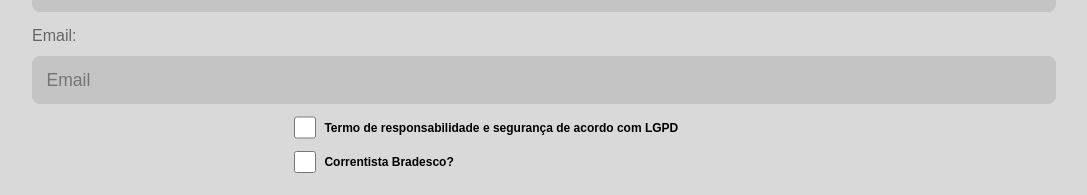
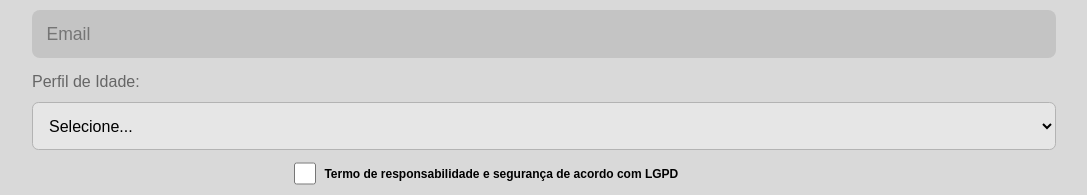
Before and after one commit to Fernandoenq/front-cadastro-fotoai-roleta, a React (Vite) app: page /cadastrocompleto in a window 1280 px wide. Shown: the part 456-651 px from the top of the page, without its empty margins (96-1183 px from the left). Built offline with nearby package versions, Linux system fonts and the light colour scheme.

Commit message:
Perfil de idade adicionado

```diff
--- /dev/null
+++ b/src/components/AgeDropdown.tsx
@@ -0,0 +1,30 @@
+import React from "react";
+import { ageProfiles } from "../utils/ageProfiles"
+
+interface AgeDropdownProps {
+  value: string;
+  onChange: (e: React.ChangeEvent<HTMLSelectElement>) => void;
+}
+
+const AgeDropdown: React.FC<AgeDropdownProps> = ({ value, onChange }) => {
+  return (
+    <div className="input-container">
+      <label className="input-label">Perfil de Idade:</label>
+      <select
+        name="idadePerfil"
+        className="input-field"
+        value={value}
+        onChange={onChange}
+      >
+        <option value="">Selecione...</option>
+        {ageProfiles.map((profile) => (
+          <option key={profile.id} value={profile.id}>
+            {profile.label}
+          </option>
+        ))}
+      </select>
+    </div>
+  );
+};
+
+export default AgeDropdown;
--- a/src/pages/FullRegistration.tsx
+++ b/src/pages/FullRegistration.tsx
@@ -8,6 +8,8 @@ import { validateCpf, formatCpf, unformatCpf } from "../utils/cpfUtils";
 import { validateWhatsapp, formatWhatsapp, unformatWhatsapp } from "../utils/whatsappUtils";
 import { validateEmail } from "../utils/emailUtils";
 import Popup from "../components/Popup";
+import { handleCadastro } from "../utils/formUtils";
+import AgeDropdown from "../components/AgeDropdown";
 
 const CadastroCompleto: React.FC = () => {
   const navigate = useNavigate();
@@ -20,6 +22,7 @@ const CadastroCompleto: React.FC = () => {
     email: "",
     lgpd: false,
     correntista: false,
+    idadePerfil: ""
   });
 
   const [isButtonEnabled, setIsButtonEnabled] = useState(false);
@@ -37,7 +40,8 @@ const CadastroCompleto: React.FC = () => {
       validateCpf(formData.cpf) &&
       validateWhatsapp(formData.whatsapp) &&
       validateEmail(formData.email) &&
-      formData.lgpd;
+      formData.lgpd &&
+      formData.idadePerfil !== ""
 
     setIsButtonEnabled(isValid);
   }, [formData]);
@@ -68,35 +72,6 @@ const CadastroCompleto: React.FC = () => {
     }));
   };
 
-  const handleCadastro = async () => {
-
-    const cpfSemFormatacao = unformatCpf(formData.cpf); // Remove formatação do CPF
-    const whatsappSemFormatacao = unformatWhatsapp(formData.whatsapp); // Remove formatação do WhatsApp
-
-    const registerData = {
-      PersonName: formData.nome,
-      Cpf: cpfSemFormatacao,
-      Phone: `55${whatsappSemFormatacao}`,
-      Mail: formData.email,
-      HasAcceptedTerm: formData.lgpd,
-      HasAccount: formData.correntista,
-      ExternalCode: localStorage.getItem("rfidValue") || ""
-    };
-
-
-    console.log("📤 Enviando dados para API:", registerData);
-    localStorage.setItem("cpf", registerData.Cpf);
-    const result = await callApi("/Person/Person", "POST", registerData);
-
-    console.log("🔄 Resposta da API:", result);
-
-    if (result !== null) {
-      console.log("✅ Cadastro bem-sucedido!");
-      navigate("/camera");
-    } else {
-      console.error("❌ Erro no cadastro.");
-    }
-  };
 
   const handleFieldClick = (field: keyof typeof formData, ref?: React.RefObject<HTMLInputElement | null>) => {
     if (activeField === field) {
@@ -159,6 +134,7 @@ const CadastroCompleto: React.FC = () => {
 
   return (
     <div className="cadastro-container" onClick={handleClickFora}>
+
       <Popup show={showPopup} message={popupMessage} />
 
       <h1 className="cadastro-title">CADASTRO USUÁRIO</h1>
@@ -201,6 +177,8 @@ const CadastroCompleto: React.FC = () => {
         <input ref={emailRef} type="text" name="email" className="input-field" placeholder="Email" value={formData.email} onChange={handleInputChange} onClick={() => handleFieldClick("email", emailRef)} />
       </div>
 
+      <AgeDropdown value={formData.idadePerfil} onChange={handleInputChange} />
+
       <div className="checkbox-container">
         <label className="checkbox-label">
           <input type="checkbox" name="lgpd" checked={formData.lgpd} onChange={handleCheckboxChange} />
@@ -215,7 +193,15 @@ const CadastroCompleto: React.FC = () => {
         </label>
       </div>
 
-      <button className="cadastro-button" onClick={handleCadastro} disabled={!isButtonEnabled}>CADASTRAR</button>
+      <button
+        className="cadastro-button"
+        onClick={() => handleCadastro(formData, callApi, navigate)}
+        disabled={!isButtonEnabled}
+      >
+  CADASTRAR
+</button>
+
+
     </div>
   );
 };
--- /dev/null
+++ b/src/utils/ageProfiles.ts
@@ -0,0 +1,8 @@
+export const ageProfiles = [
+    { id: 1, label: "18 a 24 anos" },
+    { id: 2, label: "25 a 34 anos" },
+    { id: 3, label: "35 a 44 anos" },
+    { id: 4, label: "45 a 54 anos" },
+    { id: 5, label: "55 a 64 anos" },
+    { id: 6, label: "65+ anos" }
+  ];
--- /dev/null
+++ b/src/utils/formUtils.ts
@@ -0,0 +1,35 @@
+import { unformatCpf } from "../utils/cpfUtils";
+import { unformatWhatsapp } from "../utils/whatsappUtils";
+
+export const handleCadastro = async (
+  formData: any,
+  callApi: any,
+  navigate: any
+) => {
+  const cpfSemFormatacao = unformatCpf(formData.cpf);
+  const whatsappSemFormatacao = unformatWhatsapp(formData.whatsapp);
+
+  const registerData = {
+    PersonName: formData.nome,
+    Cpf: cpfSemFormatacao,
+    Phone: `55${whatsappSemFormatacao}`,
+    Mail: formData.email,
+    HasAcceptedTerm: formData.lgpd,
+    HasAccount: formData.correntista,
+    ExternalCode: localStorage.getItem("rfidValue") || "",
+    AgeProfileId: parseInt(formData.idadePerfil),
+  };
+
+  console.log("📤 Enviando dados para API:", registerData);
+  localStorage.setItem("cpf", registerData.Cpf);
+  const result = await callApi("/Person/Person", "POST", registerData);
+
+  console.log("🔄 Resposta da API:", result);
+
+  if (result !== null) {
+    console.log("✅ Cadastro bem-sucedido!");
+    navigate("/camera");
+  } else {
+    console.error("❌ Erro no cadastro.");
+  }
+};
```
